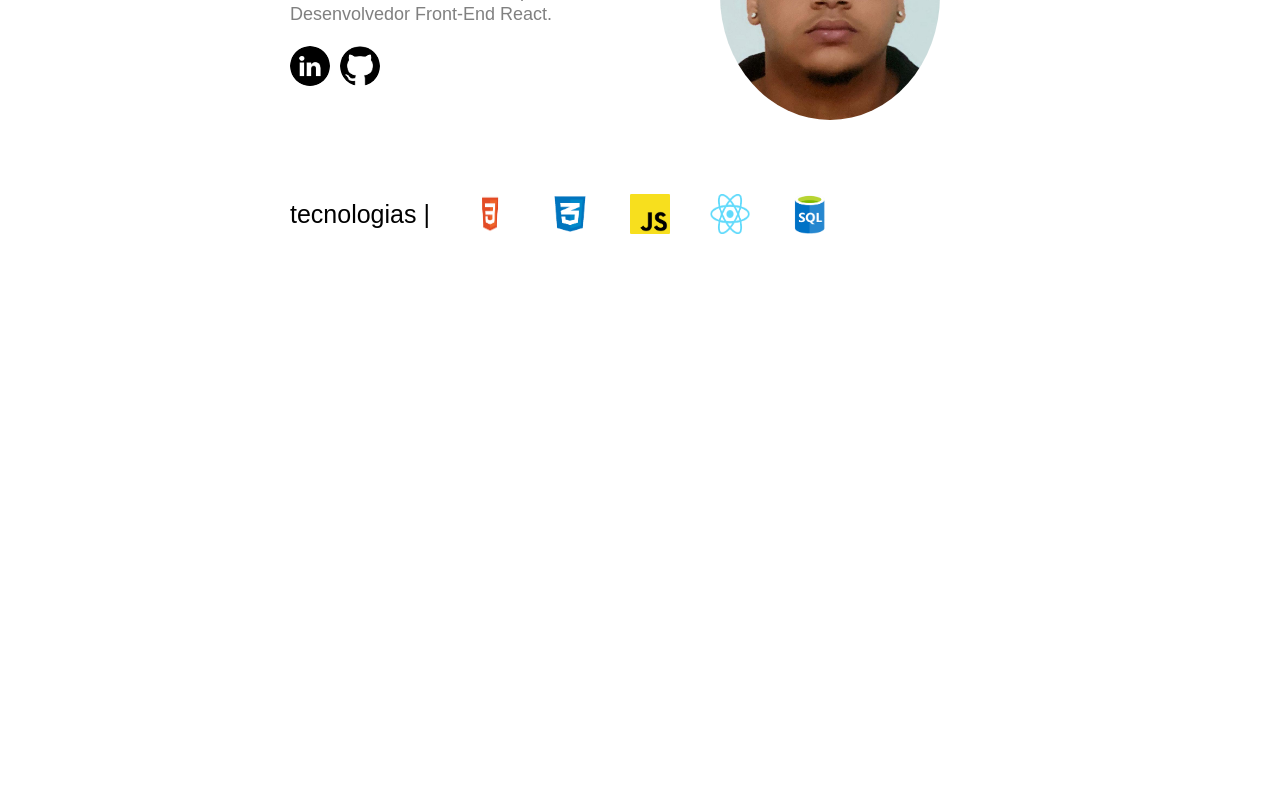
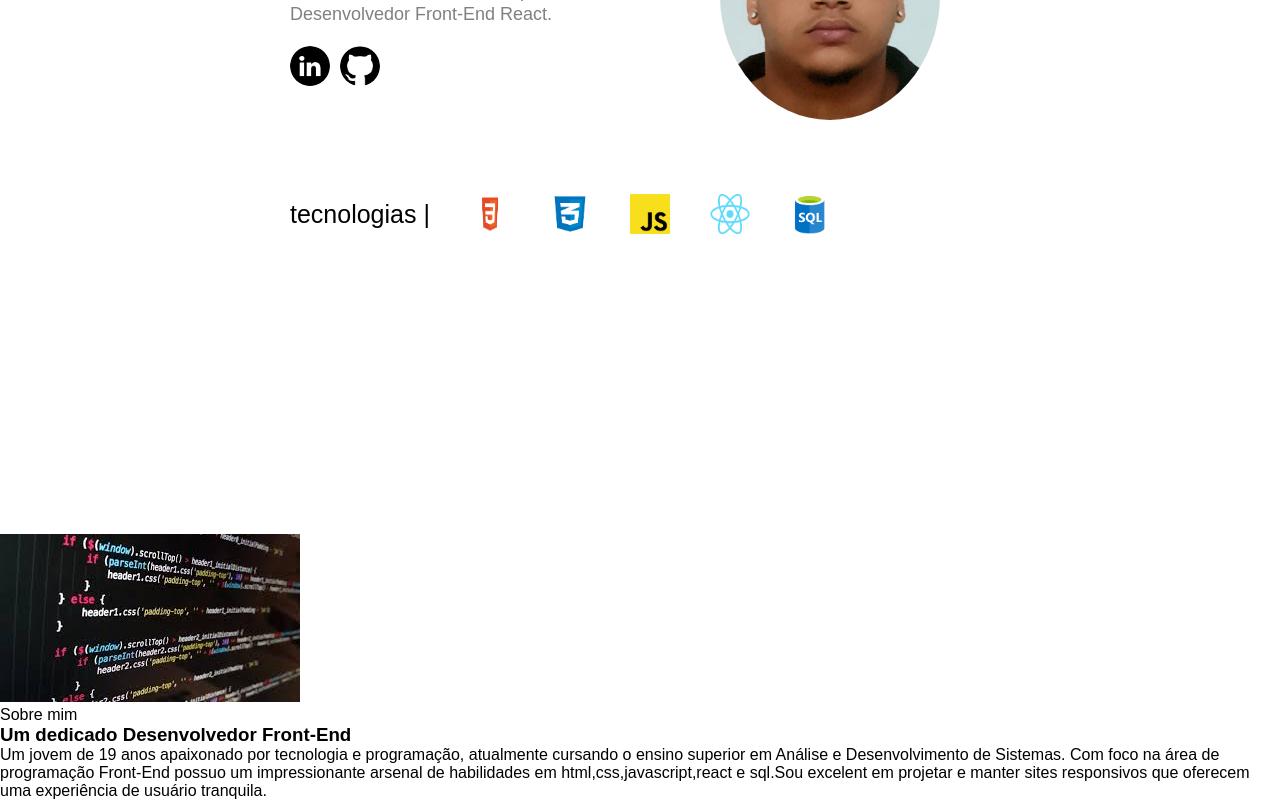
Before and after one commit to Ramom-Gomes/Meu-Portfolio, a React (Vite) app: page / in a window 1280 px wide. Shown: the part 281-1081 px from the top of the page. Before the commit the page ends 815 px from the top, so only its background shows below. Built offline with nearby package versions, Linux system fonts and the light colour scheme.

Commit message:
atualizacoes sobre

```diff
--- a/src/App.jsx
+++ b/src/App.jsx
@@ -6,7 +6,8 @@ import FotoReact from "./images/imagemreact.png";
 import FotoJs from "./images/imagemjs.png";
 import Fotohtml from "./images/imagemhtml.png";
 import Fotocss from "./images/imagemcss.png";
-import Fotosql from "./images/imagemsql.png"
+import Fotosql from "./images/imagemsql.png";
+import FotoIlustra from "./images/imagemilustra.jpg";
 
 const app = () => {
 
@@ -49,6 +50,18 @@ const app = () => {
             <img className="imagemtecnologias" src={Fotosql} alt="" />
           </div>
         </section>
+        <section>
+          <img src={FotoIlustra} alt="" />
+          <div>
+            <p>Sobre mim</p>
+            <h3>Um dedicado Desenvolvedor Front-End</h3>
+            <p>Um jovem de 19 anos apaixonado por tecnologia e programação,
+              atualmente cursando o ensino superior em Análise e Desenvolvimento de Sistemas.
+              Com foco na área de programação Front-End
+              possuo um impressionante arsenal de habilidades em html,css,javascript,react e sql.Sou excelent
+              em projetar e manter sites responsivos que oferecem uma experiência de usuário tranquila.</p>
+          </div>
+        </section>
       </main>
     </div>
   )
```
Also changed, not shown: src/images/imagemilustra.jpg (added).
